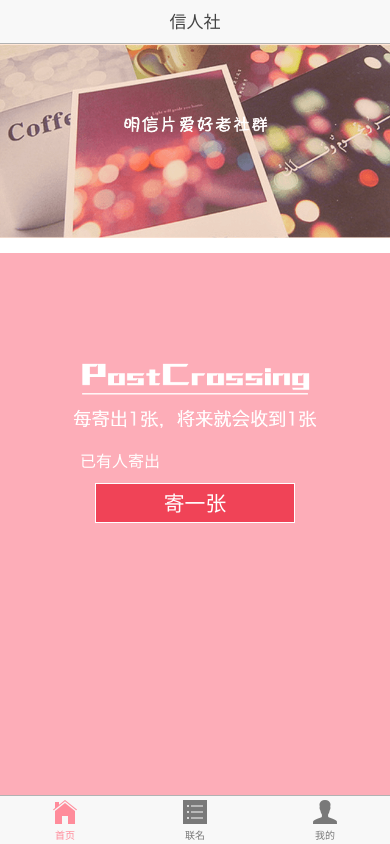
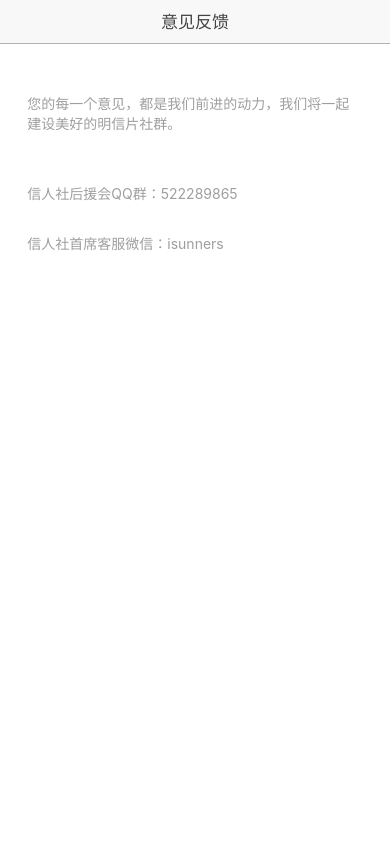
Before and after one commit to merlin-li/xinrenshe, a website: page www/index.html at #/feedback in a window 390 px wide. Drawn offline with Linux system fonts and the light colour scheme; some packages are replaced by stand-ins of ours; no server answers; files whose address does not match are found by name.

Commit message:
意见反馈

```diff
--- a/www/css/main.css
+++ b/www/css/main.css
@@ -557,3 +557,8 @@
     height: 100px;
     margin: 20px auto;
 }
+.feedback{
+    color: #9f9f9f;
+    width: 86%;
+    margin: 50px auto;
+}
--- a/www/js/app.js
+++ b/www/js/app.js
@@ -26,6 +26,14 @@
                     'content': {
                         templateUrl: 'templates/home.html',
                         controller: 'HomeCtrl'
+                    }
+                }
+            })
+            .state('app_feedback', {
+                url: '/feedback',
+                views: {
+                    'content': {
+                        templateUrl: 'templates/feedback/index.html'
                     }
                 }
             })
--- /dev/null
+++ b/www/templates/feedback/index.html
@@ -0,0 +1,12 @@
+<ion-view view-title="意见反馈">
+    <ion-content>
+        <div class="feedback">
+            <p>您的每一个意见，都是我们前进的动力，我们将一起建设美好的明信片社群。</p>
+            <br>
+            <br>
+            <p>信人社后援会QQ群：522289865</p>
+            <br>
+            <p>信人社首席客服微信：isunners</p>
+        </div>
+    </ion-content>
+</ion-view>
--- a/www/templates/user/index.html
+++ b/www/templates/user/index.html
@@ -25,6 +25,9 @@
             <a class="item item-icon-right" href="#/my/address">
                 收信地址<i class="icon ion-ios-arrow-right"></i>
             </a>
+            <a class="item item-icon-right" href="#/feedback">
+                意见反馈<i class="icon ion-ios-arrow-right"></i>
+            </a>
         </div>
         <div class="padding">
             <button class="button button-block button-positive" ng-click="logout()">退出</button>
```
